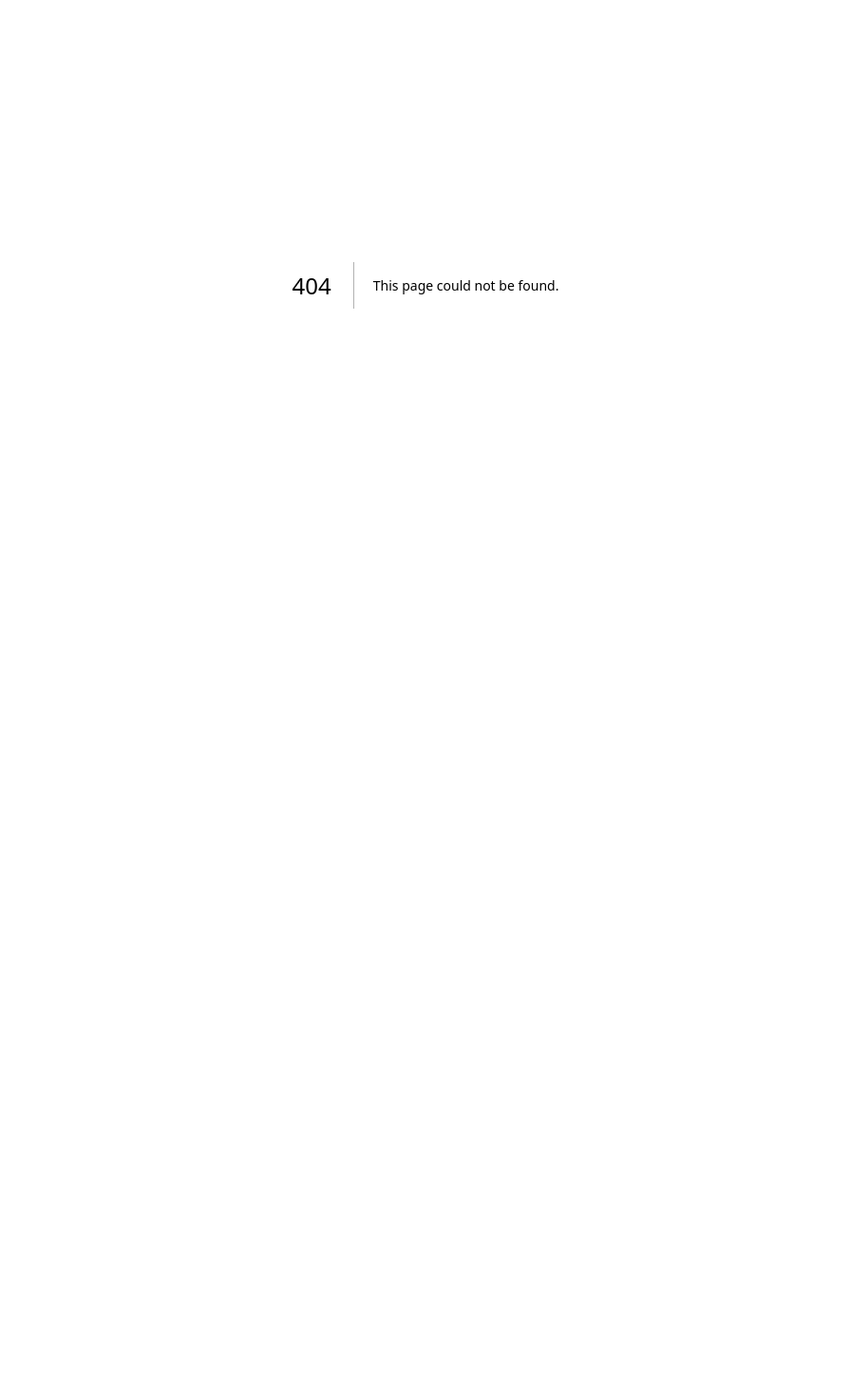
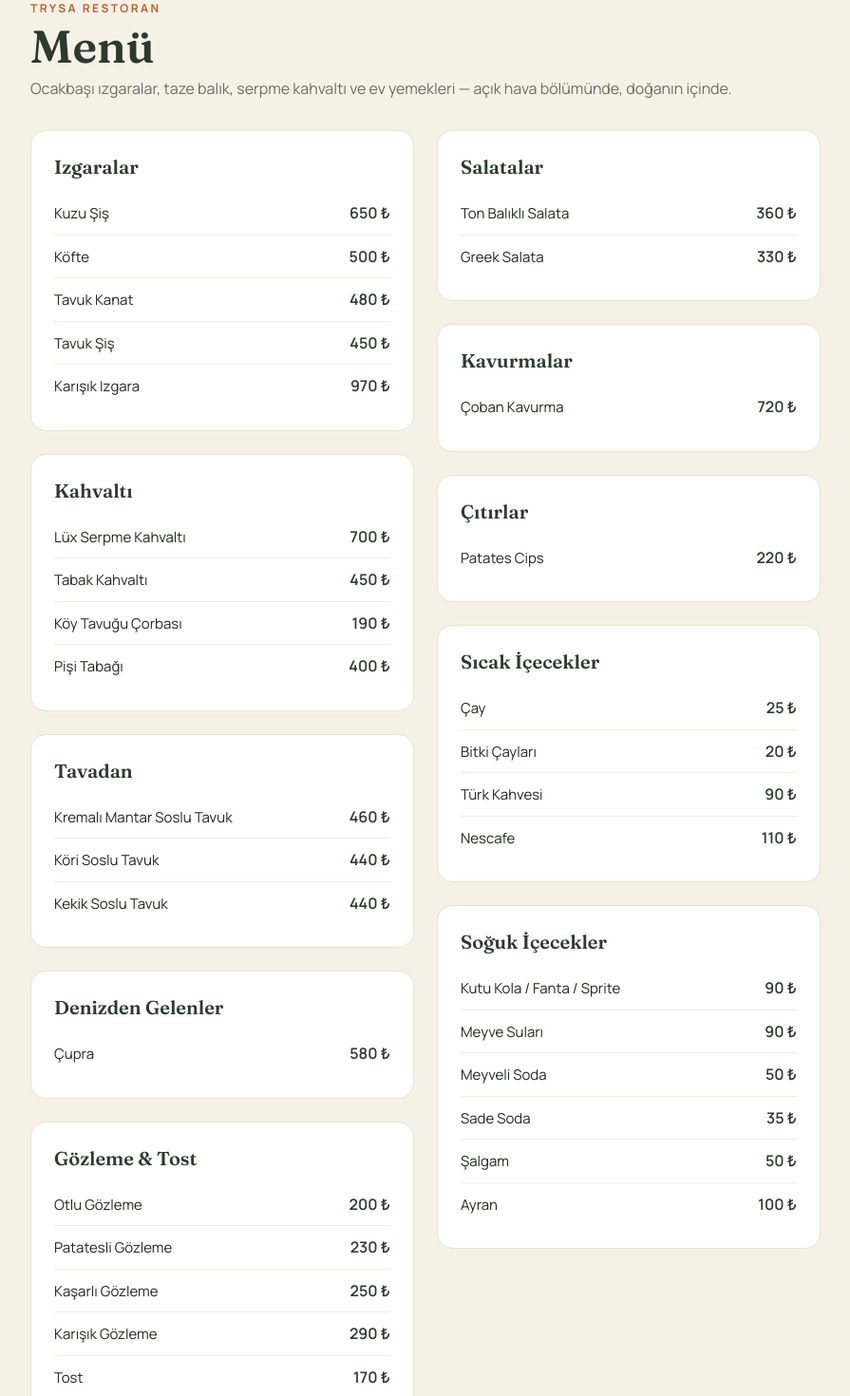
Before and after one commit to sadikemreikiz/trysa-direct-booking, a Next.js app: page /menu in a window 1280 px wide. Before the commit this address had no page. Shown: the part 100-1570 px from the top of the page at 95% size, without its empty margins (192-1087 px from the left). Before the commit the page ends 800 px from the top, so only its background shows below. Built offline with nearby package versions, Linux system fonts and the light colour scheme.

Commit message:
Add a restaurant menu page with editable prices
Transcribed from the printed menu.

```diff
--- /dev/null
+++ b/src/app/menu/page.tsx
@@ -0,0 +1,65 @@
+import type { Metadata } from "next";
+import Header from "@/components/Header";
+import Footer from "@/components/Footer";
+import MobileBar from "@/components/MobileBar";
+import { menu } from "@/lib/menu";
+
+export const metadata: Metadata = {
+  title: "Menü",
+  description:
+    "Trysa Restaurant menüsü — ocakbaşı ızgaralar, taze balık, serpme kahvaltı, gözleme ve ev yemekleri. Demre, Davazlar.",
+};
+
+export default function MenuPage() {
+  return (
+    <>
+      <Header />
+      <main className="flex-1 pb-24 md:pb-0">
+        <div className="mx-auto max-w-4xl px-5 py-10 md:px-8">
+          <div className="mb-2 text-xs font-bold tracking-[0.2em] text-clay">
+            TRYSA RESTORAN
+          </div>
+          <h1 className="font-display text-4xl font-semibold text-pine md:text-5xl">
+            Menü
+          </h1>
+          <p className="mt-2 text-muted">
+            Ocakbaşı ızgaralar, taze balık, serpme kahvaltı ve ev yemekleri —
+            açık hava bölümünde, doğanın içinde.
+          </p>
+
+          <div className="mt-8 columns-1 gap-6 md:columns-2 [&>*]:mb-6 [&>*]:break-inside-avoid">
+            {menu.map((c) => (
+              <section
+                key={c.cat}
+                className="rounded-2xl border border-line bg-white p-5 md:p-6"
+              >
+                <h2 className="font-display text-xl font-semibold text-pine">
+                  {c.cat}
+                </h2>
+                <ul className="mt-3 divide-y divide-line/60">
+                  {c.items.map((it) => (
+                    <li
+                      key={it.n}
+                      className="flex items-baseline justify-between gap-3 py-2.5"
+                    >
+                      <span className="text-[15px] text-ink">{it.n}</span>
+                      <span className="whitespace-nowrap font-semibold text-pine">
+                        {it.p} ₺
+                      </span>
+                    </li>
+                  ))}
+                </ul>
+              </section>
+            ))}
+          </div>
+
+          <p className="mt-6 text-xs text-muted/70">
+            * Fiyatlar değişebilir. Güncel bilgi için bize ulaşın.
+          </p>
+        </div>
+      </main>
+      <Footer />
+      <MobileBar />
+    </>
+  );
+}
--- a/src/components/sections.tsx
+++ b/src/components/sections.tsx
@@ -158,7 +158,7 @@ export function TwoPath() {
               Likya sofrası, ızgara &amp; taze balık · dışarıya da açık
             </p>
             <a
-              href="#restoran"
+              href="/menu"
               className="mt-4 inline-block rounded-xl bg-pine px-6 py-3 text-sm font-bold text-ivory"
             >
               Menüyü Gör →
@@ -268,7 +268,7 @@ export function Restaurant() {
             bölümünde, doğanın içinde.
           </p>
           <a
-            href="#"
+            href="/menu"
             className="mt-5 inline-block rounded-xl bg-ivory px-5 py-3 text-sm font-bold text-pine"
           >
             Menüyü gör
--- /dev/null
+++ b/src/lib/menu.ts
@@ -0,0 +1,84 @@
+// Fiyatlar menü fotoğrafından alındı — Emre güncel fiyatları verecek.
+// Güncelleme: aşağıdaki p (fiyat) değerlerini değiştirmen yeterli.
+
+export type MenuItem = { n: string; p: string; d?: string };
+export type MenuCategory = { cat: string; items: MenuItem[] };
+
+export const menu: MenuCategory[] = [
+  {
+    cat: "Izgaralar",
+    items: [
+      { n: "Kuzu Şiş", p: "650" },
+      { n: "Köfte", p: "500" },
+      { n: "Tavuk Kanat", p: "480" },
+      { n: "Tavuk Şiş", p: "450" },
+      { n: "Karışık Izgara", p: "970" },
+    ],
+  },
+  {
+    cat: "Kahvaltı",
+    items: [
+      { n: "Lüx Serpme Kahvaltı", p: "700" },
+      { n: "Tabak Kahvaltı", p: "450" },
+      { n: "Köy Tavuğu Çorbası", p: "190" },
+      { n: "Pişi Tabağı", p: "400" },
+    ],
+  },
+  {
+    cat: "Tavadan",
+    items: [
+      { n: "Kremalı Mantar Soslu Tavuk", p: "460" },
+      { n: "Köri Soslu Tavuk", p: "440" },
+      { n: "Kekik Soslu Tavuk", p: "440" },
+    ],
+  },
+  {
+    cat: "Denizden Gelenler",
+    items: [{ n: "Çupra", p: "580" }],
+  },
+  {
+    cat: "Gözleme & Tost",
+    items: [
+      { n: "Otlu Gözleme", p: "200" },
+      { n: "Patatesli Gözleme", p: "230" },
+      { n: "Kaşarlı Gözleme", p: "250" },
+      { n: "Karışık Gözleme", p: "290" },
+      { n: "Tost", p: "170" },
+    ],
+  },
+  {
+    cat: "Salatalar",
+    items: [
+      { n: "Ton Balıklı Salata", p: "360" },
+      { n: "Greek Salata", p: "330" },
+    ],
+  },
+  {
+    cat: "Kavurmalar",
+    items: [{ n: "Çoban Kavurma", p: "720" }],
+  },
+  {
+    cat: "Çıtırlar",
+    items: [{ n: "Patates Cips", p: "220" }],
+  },
+  {
+    cat: "Sıcak İçecekler",
+    items: [
+      { n: "Çay", p: "25" },
+      { n: "Bitki Çayları", p: "20" },
+      { n: "Türk Kahvesi", p: "90" },
+      { n: "Nescafe", p: "110" },
+    ],
+  },
+  {
+    cat: "Soğuk İçecekler",
+    items: [
+      { n: "Kutu Kola / Fanta / Sprite", p: "90" },
+      { n: "Meyve Suları", p: "90" },
+      { n: "Meyveli Soda", p: "50" },
+      { n: "Sade Soda", p: "35" },
+      { n: "Şalgam", p: "50" },
+      { n: "Ayran", p: "100" },
+    ],
+  },
+];
```
